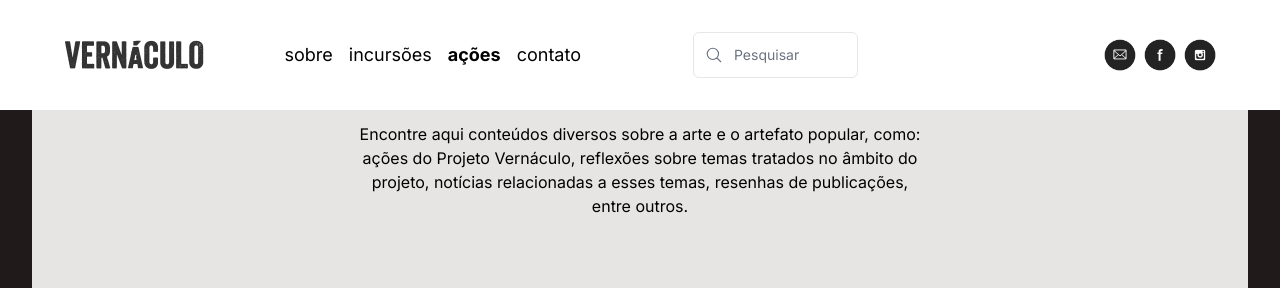
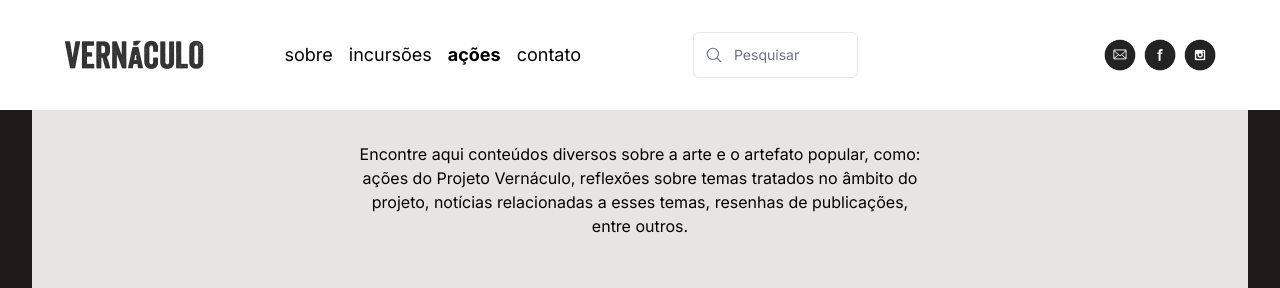
Before and after one commit to vernaculorn/vernaculo-front, a Next.js app: page /acoes in a window 1280 px wide. Shown: the top 288 px of the page. Built offline with nearby package versions, Linux system fonts and the light colour scheme; no server answers; a web font is replaced by a local one.

Commit message:
General adjustes

```diff
--- a/app/acoes/page.tsx
+++ b/app/acoes/page.tsx
@@ -58,7 +58,7 @@ export default function Actions() {
     return (
         <div className='bg-stone-200 top-0 left-0 flex flex-col relative'>
             <div className="mx-auto justify-center w-full px-10 md:px-24 lg:px-80">
-                <p className=" text-center pt-3">Encontre aqui conteúdos diversos sobre a arte e o artefato popular,
+                <p className=" text-center pt-8">Encontre aqui conteúdos diversos sobre a arte e o artefato popular,
                     como: ações do Projeto Vernáculo, reflexões sobre temas tratados
                     no âmbito do projeto, notícias relacionadas a esses temas,
                     resenhas de publicações, entre outros.</p>
```
